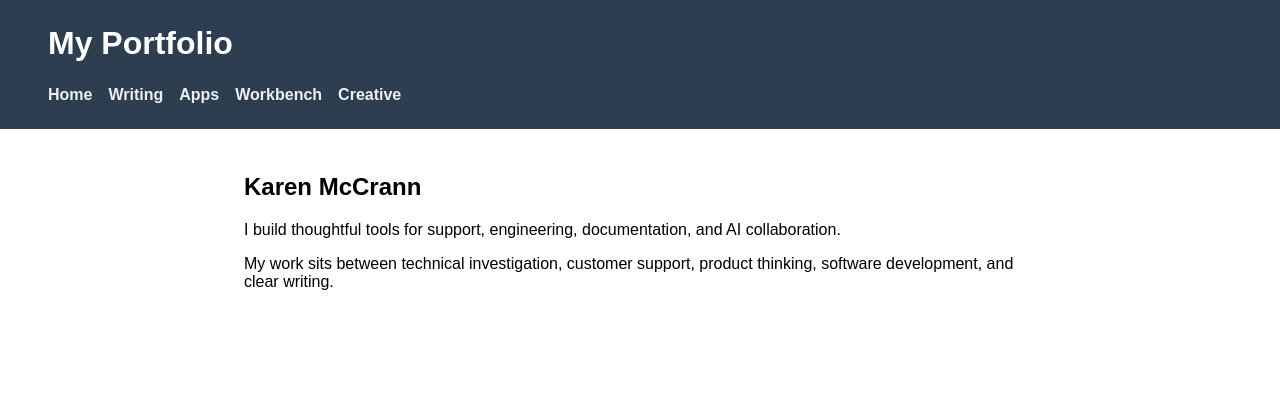
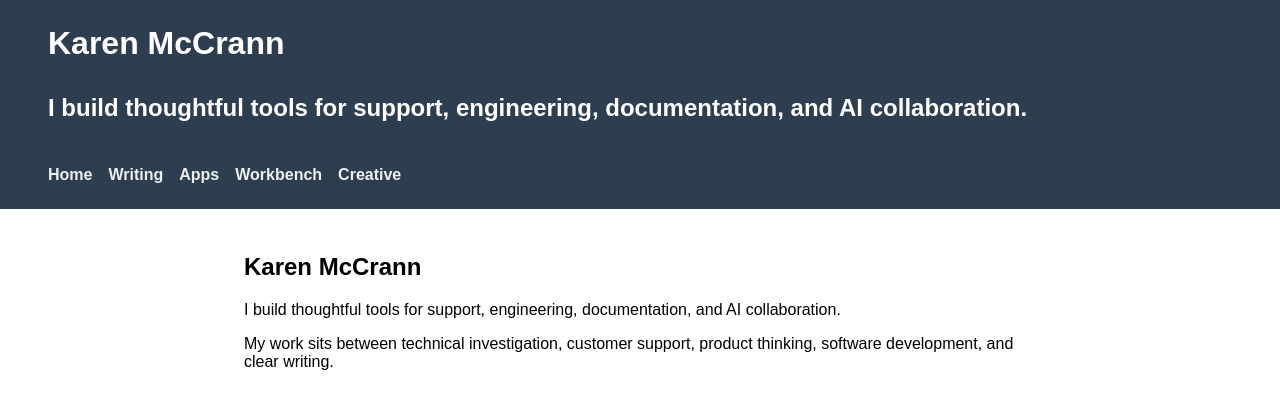
Before and after one commit to mccrann/portfolio, a website: page index.html in a window 1280 px wide. Drawn offline with Linux system fonts and the light colour scheme.

Commit message:
change header

```diff
--- a/index.html
+++ b/index.html
@@ -3,7 +3,7 @@
 <head>
   <meta charset="UTF-8">
   <meta name="viewport" content="width=device-width, initial-scale=1.0">
-  <title>Portfolio</title>
+  <title>Karen McCrann</title>
   <link rel="stylesheet" href="styles.css">
   <link rel="stylesheet" href="navbar.css">
 </head>
--- a/navbar.js
+++ b/navbar.js
@@ -26,7 +26,8 @@ function renderNavbar(containerId = 'site-header') {
 
   container.innerHTML = `
     <div class="navbar">
-      <h1>My Portfolio</h1>
+      <h1>Karen McCrann</h1>
+      <h2>I build thoughtful tools for support, engineering, documentation, and AI collaboration.</h2>
       <nav aria-label="Primary">
         ${navMarkup}
       </nav>
```
Also changed, not shown: navbar.html (+1 -0 lines).
